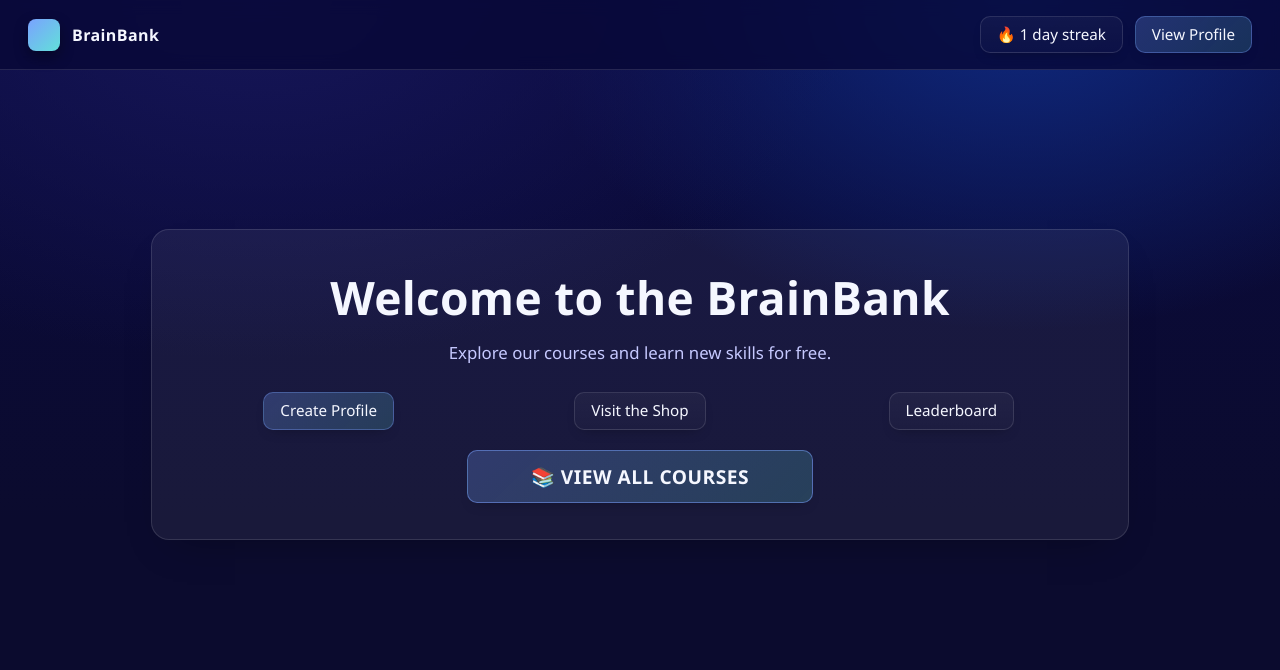
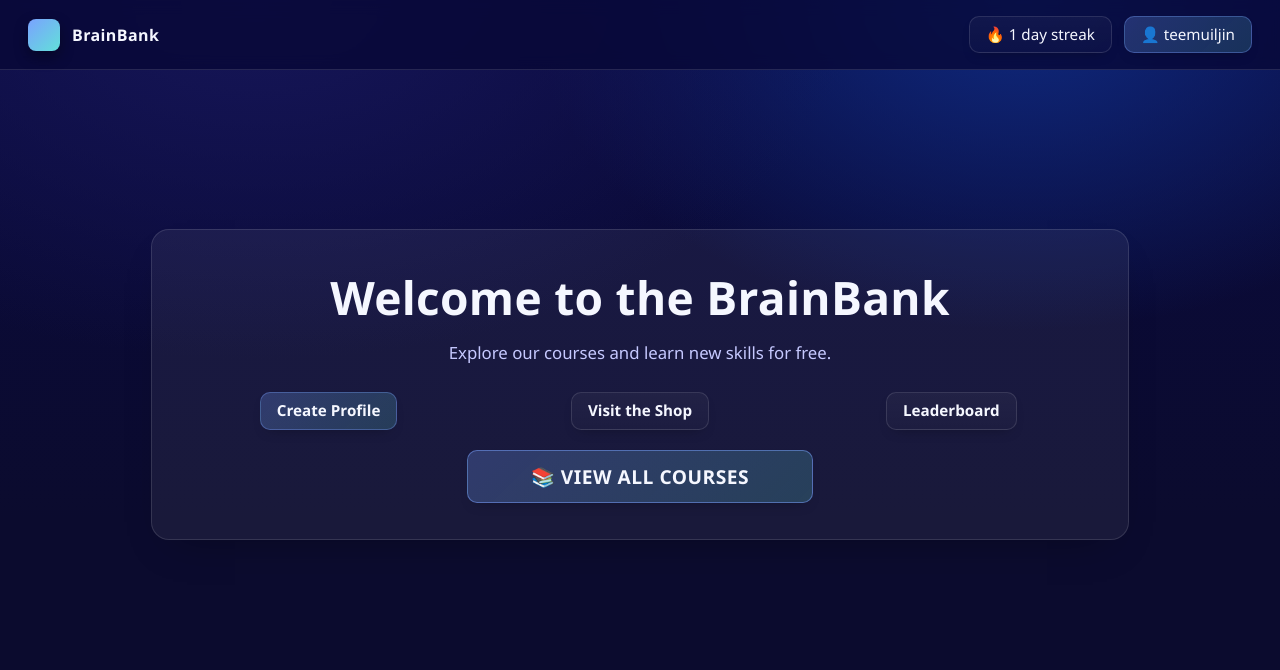
Before and after one commit to TeemuIljin/BrainBanks, a Django app: page / in a window 1280 px wide. Shown: the top 670 px of the page. Run offline with Django 5.2, Linux system fonts and the light colour scheme; a user stored in the database is signed in; data comes from the database, SQL or seed files in the repository.

Commit message:
feat: show username in top bar when signed in, make clickable to view profile/inventory
- Replace 'Sign In' button with username display when user is authenticated
- Add user icon to username for better visual indication
- Make username clickable to navigate to user's profile page
- Add tooltip explaining the functionality
- Profile page shows user's points, streak, and purchased items from store

```diff
--- a/courses/templates/home.html
+++ b/courses/templates/home.html
@@ -93,6 +93,11 @@
             border-color: rgba(122,162,255,0.35);
         }
         .btn-primary:hover { background: linear-gradient(135deg, rgba(122,162,255,0.35), rgba(98,224,217,0.26)); }
+
+        /* Bold buttons for key actions */
+        .btn-bold {
+            font-weight: 700;
+        }
 
         /* Main content */
         .main-content {
@@ -219,7 +224,9 @@
                 {% if player_profile %}
                     <span title="Current streak" class="btn" style="cursor:default;">🔥 {{ player_profile.current_streak }} day streak</span>
                 {% endif %}
-                <a class="btn btn-primary" href="{% url 'view_profile' user.username %}">View Profile</a>
+                <a class="btn btn-primary" href="{% url 'view_profile' user.username %}" title="View your profile and inventory">
+                    👤 {{ user.username }}
+                </a>
             {% else %}
                 <a class="btn" href="{% url 'sign_in' %}">Sign In</a>
             {% endif %}
@@ -232,9 +239,9 @@
             <p class="subtitle">Explore our courses and learn new skills for free.</p>
 
             <div class="button-group">
-                <a class="btn btn-primary" href="{% url 'create_profile' %}">Create Profile</a>
-                <a class="btn" href="{% url 'shop' %}">Visit the Shop</a>
-                <a class="btn" href="{% url 'leaderboard' %}">Leaderboard</a>
+                <a class="btn btn-primary btn-bold" href="{% url 'create_profile' %}">Create Profile</a>
+                <a class="btn btn-bold" href="{% url 'shop' %}">Visit the Shop</a>
+                <a class="btn btn-bold" href="{% url 'leaderboard' %}">Leaderboard</a>
             </div>
 
             <div class="main-action-section">
```
